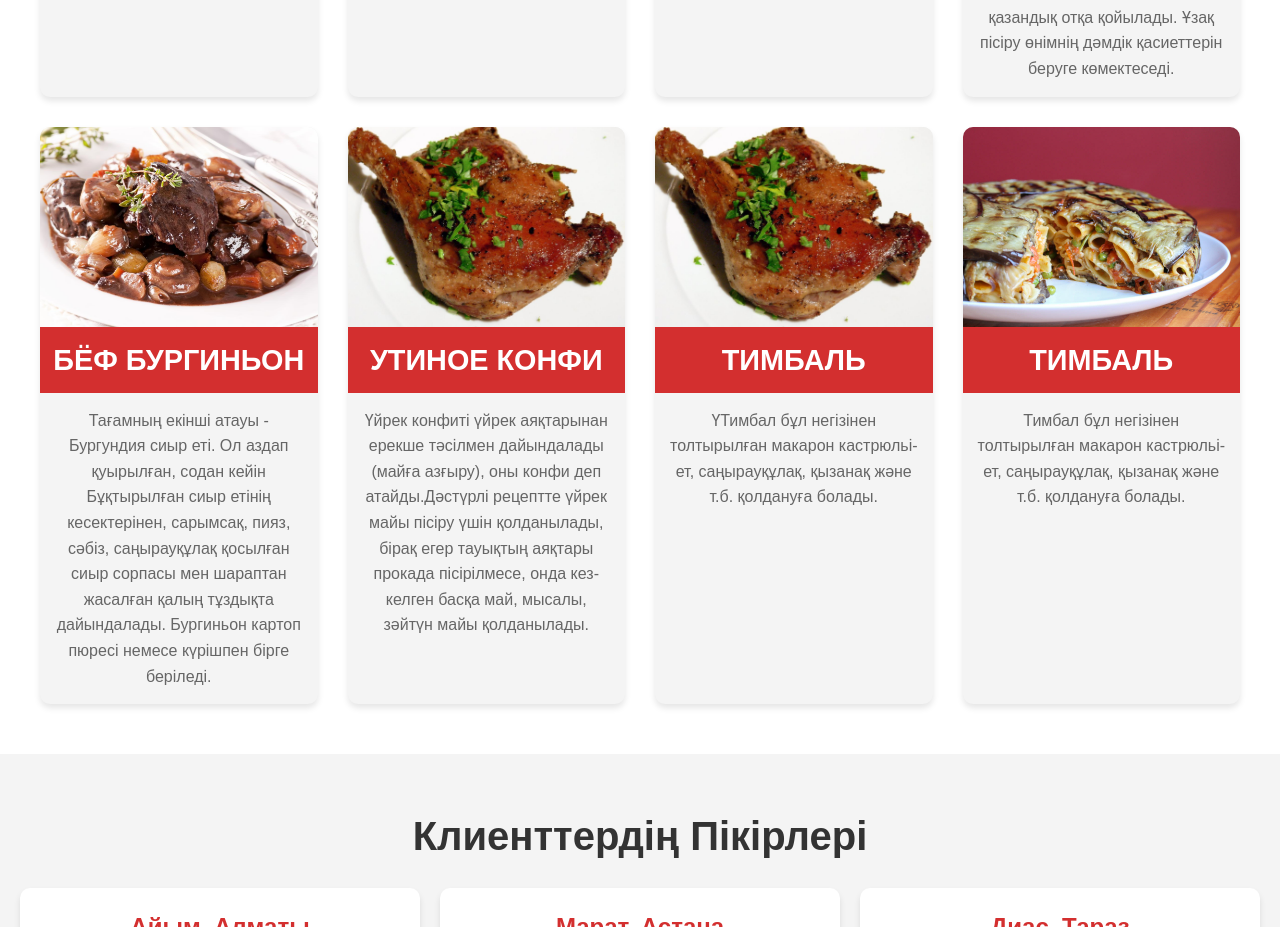
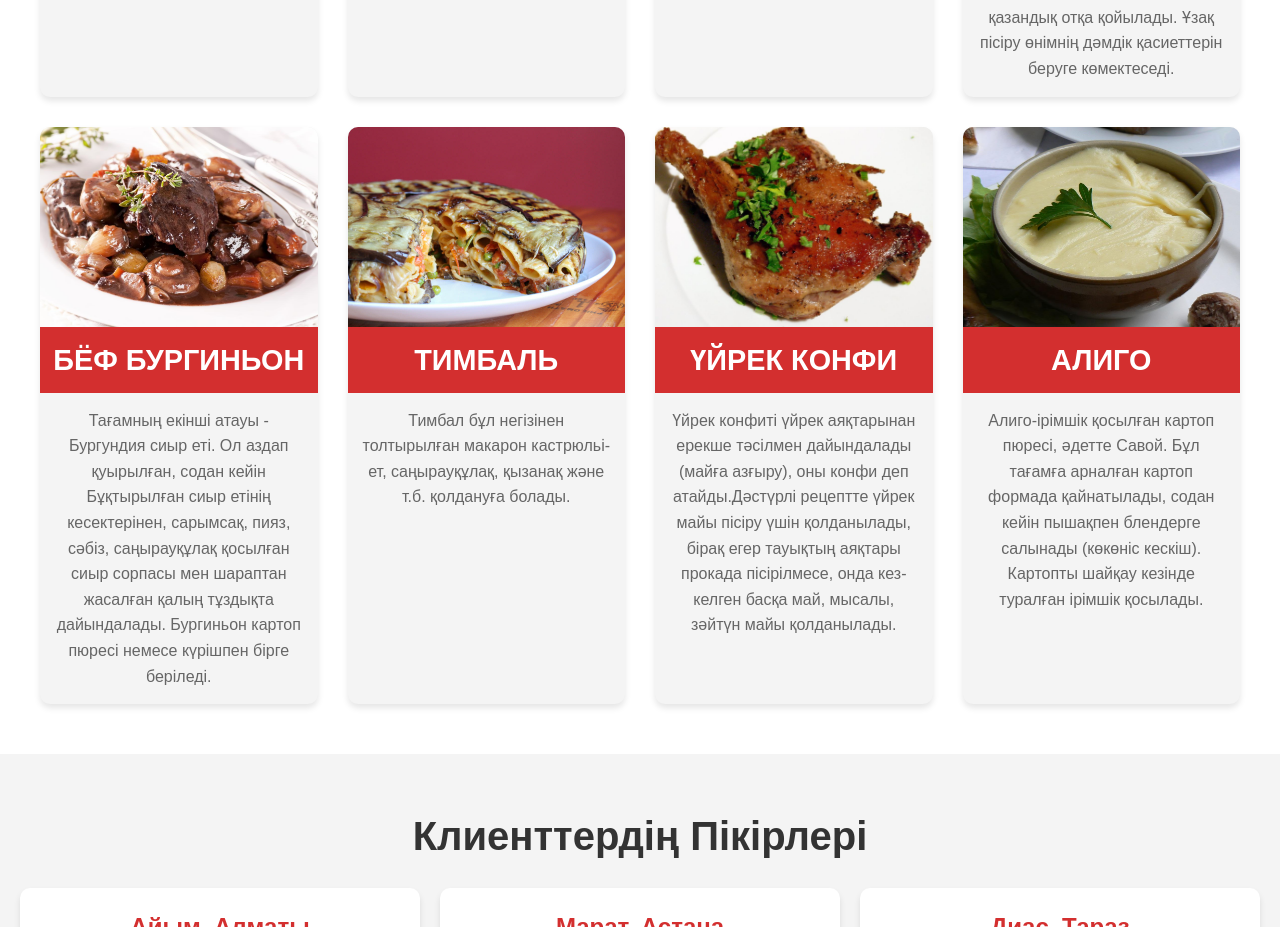
Before and after one commit to burger1488/arab, a plain HTML site: page index.html in a window 1280 px wide. Shown: the part 1792-2719 px from the top of the page. Drawn offline with Linux system fonts and the light colour scheme.

Commit message:
Update index.html

```diff
--- a/index.html
+++ b/index.html
@@ -304,20 +304,21 @@ header {
                 <p>Тағамның екінші атауы - Бургундия сиыр еті. Ол аздап қуырылған, содан кейін Бұқтырылған сиыр етінің кесектерінен, сарымсақ, пияз, сәбіз, саңырауқұлақ қосылған сиыр сорпасы мен шараптан жасалған қалың тұздықта дайындалады. Бургиньон картоп пюресі немесе күрішпен бірге беріледі.</p>
  </div>
 <div class="menu-item">
-                <img src="www.jpg" alt="Бешбармак">
-                <h3>Утиное конфи</h3>
-                <p>Үйрек конфиті үйрек аяқтарынан ерекше тәсілмен дайындалады (майға азғыру), оны конфи деп атайды.Дәстүрлі рецептте үйрек майы пісіру үшін қолданылады, бірақ егер тауықтың аяқтары прокада пісірілмесе, онда кез-келген басқа май, мысалы, зәйтүн майы қолданылады.</p>
-</div>
-<div class="menu-item">
-                <img src="www.jpg" alt="Бешбармак">
-                <h3>Тимбаль</h3>
-                <p>ҮТимбал бұл негізінен толтырылған макарон кастрюльі-ет, саңырауқұлақ, қызанақ және т.б. қолдануға болады.</p>
-</div>
-<div class="menu-item">
                 <img src="ччч.jpg" alt="Бешбармак">
                 <h3>Тимбаль</h3>
                 <p>Тимбал бұл негізінен толтырылған макарон кастрюльі-ет, саңырауқұлақ, қызанақ және т.б. қолдануға болады.</p>
 </div>
+<div class="menu-item">
+                <img src="www.jpg" alt="Бешбармак">
+                <h3>Үйрек конфи</h3>
+                <p>Үйрек конфиті үйрек аяқтарынан ерекше тәсілмен дайындалады (майға азғыру), оны конфи деп атайды.Дәстүрлі рецептте үйрек майы пісіру үшін қолданылады, бірақ егер тауықтың аяқтары прокада пісірілмесе, онда кез-келген басқа май, мысалы, зәйтүн майы қолданылады.</p>
+</div>
+<div class="menu-item">
+                <img src="ссс.jpg" alt="Бешбармак">
+                <h3>Алиго</h3>
+                <p>Алиго-ірімшік қосылған картоп пюресі, әдетте Савой. Бұл тағамға арналған картоп формада қайнатылады, содан кейін пышақпен блендерге салынады (көкөніс кескіш). Картопты шайқау кезінде туралған ірімшік қосылады.</p>
+</div>
+
   </div>
     </section>
  <section id="menyu" class="menyu">
```
